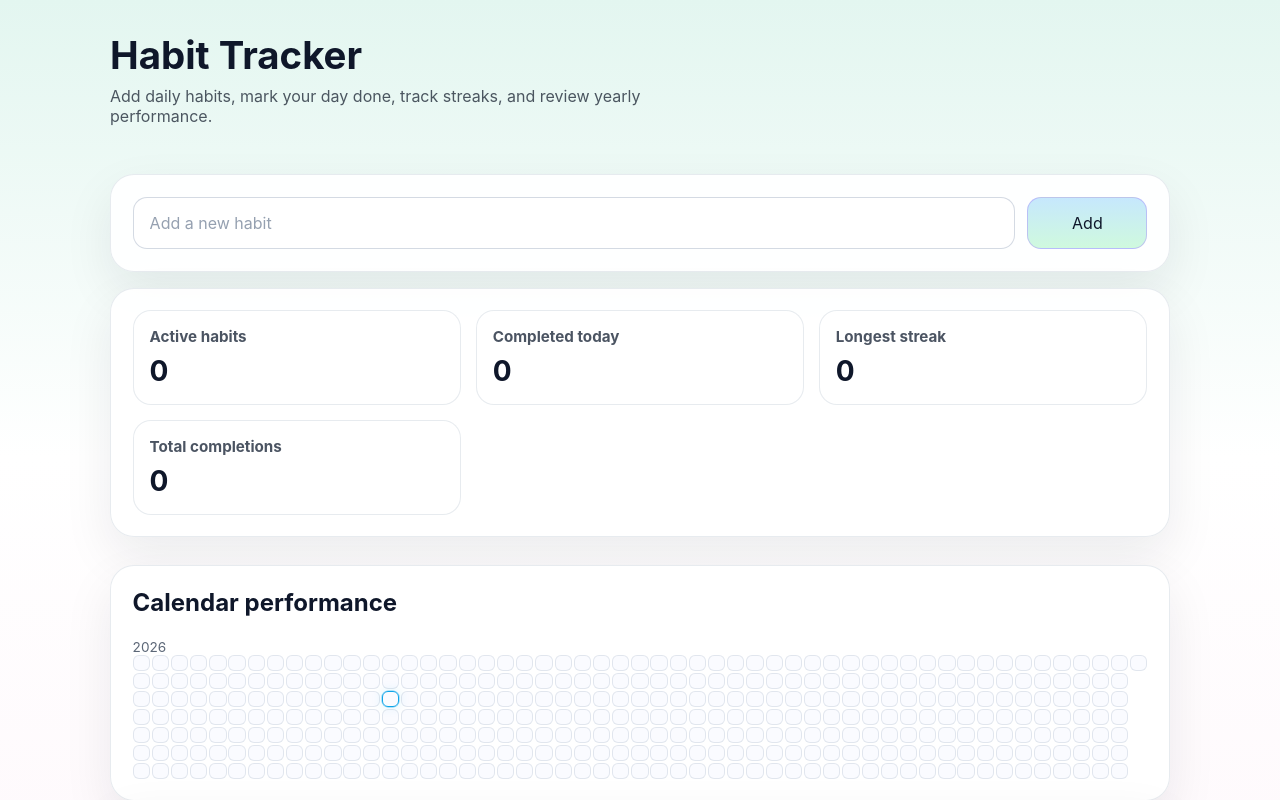
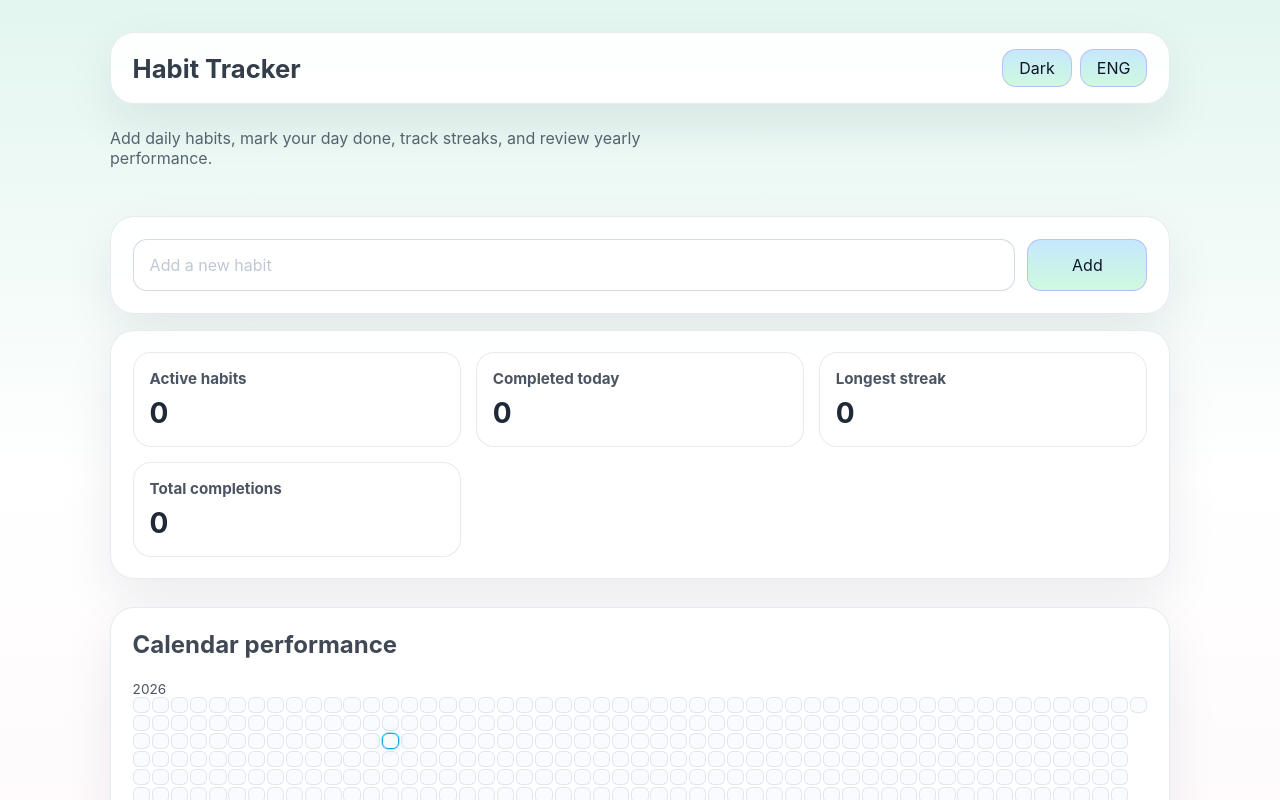
Before and after one commit to omERdem555/Habit-Tracking, a React (Vite) app: page / in a window 1280 px wide. Shown: the top 800 px of the page. Built offline with nearby package versions, Linux system fonts and the light colour scheme.

Commit message:
Karanlık aydınlık modu ve Türkçe İngilice dili Navbar üzerine eklendi

```diff
--- a/package.json
+++ b/package.json
@@ -9,8 +9,11 @@
     "preview": "vite preview"
   },
   "dependencies": {
+    "i18next": "^26.0.3",
+    "i18next-browser-languagedetector": "^8.2.1",
     "react": "^18.3.1",
-    "react-dom": "^18.3.1"
+    "react-dom": "^18.3.1",
+    "react-i18next": "^17.0.2"
   },
   "devDependencies": {
     "@types/react": "^18.3.5",
--- a/src/App.tsx
+++ b/src/App.tsx
@@ -1,4 +1,5 @@
 import { useEffect, useMemo, useReducer, useState } from 'react';
+import { useTranslation } from 'react-i18next';
 import { loadState, saveState, defaultState } from './lib/storage';
 import type { Action, AppState, Habit, Completion } from './types';
 
@@ -156,11 +157,13 @@ const buildYearSummaries = (
 };
 
 function App() {
+  const { t, i18n } = useTranslation();
   const [state, dispatch] = useReducer(reducer, defaultState);
   const [habitName, setHabitName] = useState('');
   const [editingId, setEditingId] = useState<string | null>(null);
   const [editingName, setEditingName] = useState('');
   const [selectedDay, setSelectedDay] = useState<string | null>(null);
+  const [theme, setTheme] = useState(() => localStorage.getItem('theme') || 'light');
 
   useEffect(() => {
     dispatch({ type: 'load', payload: loadState() });
@@ -169,6 +172,11 @@ function App() {
   useEffect(() => {
     saveState(state);
   }, [state]);
+
+  useEffect(() => {
+    localStorage.setItem('theme', theme);
+    document.body.setAttribute('data-theme', theme);
+  }, [theme]);
 
   const today = localDateString();
   const completionSet = useMemo(() => {
@@ -247,17 +255,37 @@ function App() {
     }
   };
 
-  const selectedDayItems = selectedDay
-    ? Array.from(new Map((completionsByDate[selectedDay] ?? []).map((item) => [item.habitId, item])).values())
-    : [];
+  const toggleTheme = () => {
+    setTheme(theme === 'light' ? 'dark' : 'light');
+  };
 
   return (
     <div className="app-shell">
+      <nav className="navbar">
+        <div className="navbar-content">
+          <h1 style={{ opacity: 0.9 }}>{t('title')}</h1>
+          <div className="navbar-buttons">
+            <button
+              type="button"
+              className="theme-button"
+              onClick={toggleTheme}
+            >
+              {theme === 'light' ? t('dark') : t('light')}
+            </button>
+            <button
+              type="button"
+              className="lang-button"
+              onClick={() => i18n.changeLanguage(i18n.language === 'en' ? 'tr' : 'en')}
+            >
+              {i18n.language === 'en' ? 'TR' : 'ENG'}
+            </button>
+          </div>
+        </div>
+      </nav>
       <header>
         <div>
-          <h1>Habit Tracker</h1>
-          <p style={{ opacity: 0.78, marginTop: 8, maxWidth: 540 }}>
-            Add daily habits, mark your day done, track streaks, and review yearly performance.
+          <p style={{ opacity: 0.9, marginTop: 8, maxWidth: 540, color: 'var(--text-secondary)' }}>
+            {t('subtitle')}
           </p>
         </div>
       </header>
@@ -267,37 +295,37 @@ function App() {
           <input
             value={habitName}
             onChange={(event) => setHabitName(event.target.value)}
-            placeholder="Add a new habit"
+            placeholder={t('addHabitPlaceholder')}
             aria-label="New habit name"
           />
           <button type="button" onClick={handleAddHabit}>
-            Add
+            {t('addButton')}
           </button>
         </div>
       </section>
 
       <section className="card habit-summary">
         <div className="summary-card">
-          <h3>Active habits</h3>
+          <h3>{t('activeHabits')}</h3>
           <p>{activeHabits.length}</p>
         </div>
         <div className="summary-card">
-          <h3>Completed today</h3>
+          <h3>{t('completedToday')}</h3>
           <p>{totalCompletedToday}</p>
         </div>
         <div className="summary-card">
-          <h3>Longest streak</h3>
+          <h3>{t('longestStreak')}</h3>
           <p>{stats.longestStreak}</p>
         </div>
         <div className="summary-card">
-          <h3>Total completions</h3>
+          <h3>{t('totalCompletions')}</h3>
           <p>{stats.totalCompletions}</p>
         </div>
       </section>
 
       {yearSummary.length > 0 && (
         <section className="card calendar-grid">
-          <h2>Calendar performance</h2>
+          <h2 style={{ opacity: 0.85 }}>{t('calendarPerformance')}</h2>
           {yearSummary.map((yearRow) => (
             <div key={yearRow.year} className="year-row">
               <div className="day-label">{yearRow.year}</div>
@@ -330,10 +358,10 @@ function App() {
       )}
 
       <section className="habits card">
-        <h2>Habits</h2>
+        <h2 style={{ opacity: 0.85 }}>{t('habits')}</h2>
         <div className="habit-list">
           {state.habits.length === 0 ? (
-            <p style={{ opacity: 0.75 }}>No habits yet. Add one to begin tracking.</p>
+            <p style={{ opacity: 0.9, color: 'var(--text-secondary)' }}>{t('noHabits')}</p>
           ) : (
             state.habits.map((habit) => {
               const completedToday = completionSet.has(`${habit.id}|${today}`);
@@ -345,12 +373,12 @@ function App() {
                     <div className="habit-label">
                       <span className="habit-color" style={{ background: habit.color }} />
                       <strong>{habit.name}</strong>
-                      {!habit.active && <span style={{ opacity: 0.6 }}>Archived</span>}
+                      {!habit.active && <span style={{ opacity: 0.6 }}>{t('archived')}</span>}
                     </div>
                     <div style={{ display: 'flex', gap: '1rem', flexWrap: 'wrap' }}>
-                      <span style={{ opacity: 0.8 }}>Streak: {streak}</span>
-                      <span style={{ opacity: 0.8 }}>Total: {total}</span>
-                      <span style={{ opacity: 0.8 }}>Last: {state.completions
+                      <span style={{ opacity: 0.8 }}>{t('streak')}: {streak}</span>
+                      <span style={{ opacity: 0.8 }}>{t('total')}: {total}</span>
+                      <span style={{ opacity: 0.8 }}>{t('last')}: {state.completions
                         .filter((item) => item.habitId === habit.id)
                         .map((item) => item.date)
                         .sort()
@@ -364,7 +392,7 @@ function App() {
                       disabled={!habit.active}
                       onClick={() => handleToggleToday(habit)}
                     >
-                      {completedToday ? 'Undo' : 'Mark'}
+                      {completedToday ? t('undo') : t('mark')}
                     </button>
                     <button
                       type="button"
@@ -373,10 +401,10 @@ function App() {
                         setEditingName(habit.name);
                       }}
                     >
-                      Rename
+                      {t('rename')}
                     </button>
                     <button type="button" onClick={() => dispatch({ type: 'toggleHabitActive', payload: { id: habit.id } })}>
-                      {habit.active ? 'Archive' : 'Activate'}
+                      {habit.active ? t('archive') : t('activate')}
                     </button>
                   </div>
                 </div>
@@ -390,15 +418,15 @@ function App() {
         <div className="modal-backdrop" onClick={() => setSelectedDay(null)}>
           <div className="modal" onClick={(event) => event.stopPropagation()}>
             <div className="modal-header">
-              <h3>{selectedDay} summary</h3>
+              <h3 style={{ opacity: 0.9 }}>{selectedDay} {t('summary')}</h3>
               <button type="button" onClick={() => setSelectedDay(null)}>
-                Close
+                {t('close')}
               </button>
             </div>
             <p style={{ opacity: 0.78, marginTop: '0.75rem' }}>
               {selectedDayItems.length > 0
-                ? `${selectedDayItems.length} habit${selectedDayItems.length !== 1 ? 's' : ''} completed.`
-                : 'No completed habits on this day.'}
+                ? `${selectedDayItems.length} ${selectedDayItems.length !== 1 ? t('habitsCompleted') : t('habitCompleted')}`
+                : t('noCompletedHabitsOnDay')}
             </p>
             <ul className="modal-list">
               {selectedDayItems.length > 0 ? (
@@ -407,13 +435,13 @@ function App() {
                   return (
                     <li key={`${item.habitId}-${item.date}`}>
                       <span>
-                        <strong style={{ color: habit?.color ?? '#fff' }}>{habit?.name ?? 'Unknown habit'}</strong>
+                        <strong style={{ color: habit?.color ?? '#fff' }}>{habit?.name ?? t('unknownHabit')}</strong>
                       </span>
                     </li>
                   );
                 })
               ) : (
-                <li style={{ opacity: 0.75 }}>No completed habits.</li>
+                <li style={{ opacity: 0.75 }}>{t('noCompletedHabits')}</li>
               )}
             </ul>
           </div>
@@ -424,9 +452,9 @@ function App() {
         <div className="modal-backdrop" onClick={() => setEditingId(null)}>
           <div className="modal" onClick={(event) => event.stopPropagation()}>
             <div className="modal-header">
-              <h3>Rename habit</h3>
+              <h3 style={{ opacity: 0.9 }}>{t('renameHabit')}</h3>
               <button type="button" onClick={() => setEditingId(null)}>
-                Close
+                {t('close')}
               </button>
             </div>
             <div style={{ marginTop: '1rem' }}>
@@ -434,7 +462,7 @@ function App() {
                 value={editingName}
                 onChange={(event) => setEditingName(event.target.value)}
                 style={{ width: '100%', padding: '0.95rem 1rem', borderRadius: '14px', border: '1px solid rgba(255,255,255,0.12)', background: 'rgba(16,20,33,0.9)', color: '#f5f7fb' }}
-                placeholder="Habit name"
+                placeholder={t('habitNamePlaceholder')}
               />
               <button
                 type="button"
@@ -446,7 +474,7 @@ function App() {
                   }
                 }}
               >
-                Save
+                {t('save')}
               </button>
             </div>
           </div>
--- /dev/null
+++ b/src/i18n/config.ts
@@ -0,0 +1,30 @@
+import i18n from 'i18next';
+import { initReactI18next } from 'react-i18next';
+import LanguageDetector from 'i18next-browser-languagedetector';
+
+import en from './en.json';
+import tr from './tr.json';
+
+const resources = {
+  en: {
+    translation: en.app,
+  },
+  tr: {
+    translation: tr.app,
+  },
+};
+
+i18n
+  .use(LanguageDetector)
+  .use(initReactI18next)
+  .init({
+    resources,
+    fallbackLng: 'en',
+    debug: false,
+
+    interpolation: {
+      escapeValue: false, // React already does escaping
+    },
+  });
+
+export default i18n;
--- /dev/null
+++ b/src/i18n/en.json
@@ -0,0 +1,35 @@
+{
+  "app": {
+    "title": "Habit Tracker",
+    "subtitle": "Add daily habits, mark your day done, track streaks, and review yearly performance.",
+    "addHabitPlaceholder": "Add a new habit",
+    "addButton": "Add",
+    "activeHabits": "Active habits",
+    "completedToday": "Completed today",
+    "longestStreak": "Longest streak",
+    "totalCompletions": "Total completions",
+    "calendarPerformance": "Calendar performance",
+    "habits": "Habits",
+    "noHabits": "No habits yet. Add one to begin tracking.",
+    "streak": "Streak",
+    "total": "Total",
+    "last": "Last",
+    "undo": "Undo",
+    "mark": "Mark",
+    "rename": "Rename",
+    "archive": "Archive",
+    "activate": "Activate",
+    "summary": "summary",
+    "close": "Close",
+    "habitCompleted": "habit completed.",
+    "habitsCompleted": "habits completed.",
+    "noCompletedHabitsOnDay": "No completed habits on this day.",
+    "unknownHabit": "Unknown habit",
+    "noCompletedHabits": "No completed habits.",
+    "renameHabit": "Rename habit",
+    "habitNamePlaceholder": "Habit name",
+    "save": "Save",
+    "light": "Light",
+    "dark": "Dark"
+  }
+}
--- /dev/null
+++ b/src/i18n/tr.json
@@ -0,0 +1,36 @@
+{
+  "app": {
+    "title": "Alışkanlık Takip",
+    "subtitle": "Günlük alışkanlıklarınızı ekleyin, gününüzü tamamladığınız yerleri işaretleyin, başarı serilerinizi takip edin ve yıllık performansınızı değerlendirin.",
+    "addHabitPlaceholder": "Yeni bir alışkanlık ekle",
+    "addButton": "Ekle",
+    "activeHabits": "Mevcut Alışkanlıklar",
+    "completedToday": "Bugün Tamamlanan",
+    "longestStreak": "En Uzun Seri",
+    "totalCompletions": "Toplam Yapılan Alışkanlık",
+    "calendarPerformance": "Takvim",
+    "habits": "Alışkanlıklar",
+    "noHabits": "Henüz alışkanlık yok. Takip etmeye başlamak için bir tane ekleyin.",
+    "streak": "Seri",
+    "total": "Toplam",
+    "last": "Son",
+    "undo": "Geri Al",
+    "mark": "İşaretle",
+    "rename": "Yeniden Adlandır",
+    "archive": "Arşivle",
+    "activate": "Etkinleştir",
+    "summary": "özet",
+    "close": "Kapat",
+    "habitCompleted": "alışkanlık tamamlandı.",
+    "habitsCompleted": "alışkanlıklar tamamlandı.",
+    "noCompletedHabitsOnDay": "Bu günde tamamlanan alışkanlık yok.",
+    "unknownHabit": "Bilinmeyen alışkanlık",
+    "noCompletedHabits": "Tamamlanan alışkanlık yok.",
+    "renameHabit": "Alışkanlığı yeniden adlandır",
+    "habitNamePlaceholder": "Alışkanlık adı",
+    "save": "Kaydet",
+    "archived": "Arşivlendi",
+    "light": "Aydınlık",
+    "dark": "Karanlık"
+  }
+}
--- a/src/main.tsx
+++ b/src/main.tsx
@@ -2,6 +2,7 @@ import React from 'react';
 import ReactDOM from 'react-dom/client';
 import App from './App';
 import './styles.css';
+import './i18n/config';
 
 ReactDOM.createRoot(document.getElementById('root')!).render(
   <React.StrictMode>
--- a/src/styles.css
+++ b/src/styles.css
@@ -1,8 +1,40 @@
 :root {
+  --bg-primary: #f3faf5;
+  --bg-secondary: linear-gradient(180deg, #e3f6f0 0%, #ffffff 45%, #fef7fb 100%);
+  --text-primary: #1f2937;
+  --text-secondary: rgba(30, 41, 59, 0.8);
+  --button-text: #0f172a;
+  --card-bg: rgba(255, 255, 255, 0.92);
+  --card-border: rgba(148, 163, 184, 0.22);
+  --input-bg: rgba(255, 255, 255, 0.9);
+  --button-bg: rgba(255, 255, 255, 0.9);
+  --modal-bg: rgba(255, 255, 255, 0.96);
+  --habit-row-bg: rgba(249, 250, 251, 0.95);
+  --summary-bg: rgba(255, 255, 255, 0.95);
+  --day-bg: rgba(255, 255, 255, 0.55);
+  --navbar-bg: rgba(255, 255, 255, 0.92);
   color-scheme: light;
-  background: #f3faf5;
-  color: #1f2937;
+  background: var(--bg-primary);
+  color: var(--text-primary);
   font-family: Inter, system-ui, -apple-system, BlinkMacSystemFont, 'Segoe UI', sans-serif;
+}
+
+[data-theme="dark"] {
+  --bg-primary: #050a14;
+  --bg-secondary: linear-gradient(180deg, #0a0f1c 0%, #050a14 45%, #0f0a2a 100%);
+  --text-primary: #cbd5e1;
+  --text-secondary: #94a3b8;
+  --button-text: #ffffff;
+  --card-bg: rgba(10, 15, 28, 0.95);
+  --card-border: rgba(30, 41, 59, 0.4);
+  --input-bg: rgba(10, 15, 28, 0.9);
+  --button-bg: rgba(10, 15, 28, 0.9);
+  --modal-bg: rgba(10, 15, 28, 0.98);
+  --habit-row-bg: rgba(15, 23, 42, 0.95);
+  --summary-bg: rgba(10, 15, 28, 0.95);
+  --day-bg: rgba(10, 15, 28, 0.7);
+  --navbar-bg: rgba(10, 15, 28, 0.95);
+  color-scheme: dark;
 }
 
 * {
@@ -12,7 +44,7 @@
 body {
   margin: 0;
   min-height: 100vh;
-  background: linear-gradient(180deg, #e3f6f0 0%, #ffffff 45%, #fef7fb 100%);
+  background: var(--bg-secondary);
 }
 
 button,
@@ -39,15 +71,73 @@ header {
   margin-bottom: 2rem;
 }
 
+.navbar {
+  background: var(--navbar-bg);
+  border: 1px solid rgba(148, 163, 184, 0.22);
+  border-radius: 24px;
+  padding: 1rem 1.35rem;
+  margin-bottom: 1rem;
+  box-shadow: 0 20px 50px rgba(15, 23, 42, 0.08);
+}
+
+.navbar-content {
+  display: flex;
+  justify-content: space-between;
+  align-items: center;
+  width: 100%;
+}
+
+.navbar-buttons {
+  display: flex;
+  gap: 0.5rem;
+}
+
+.navbar h1 {
+  margin: 0;
+  font-size: clamp(1.5rem, 2vw, 2rem);
+  color: var(--text-primary);
+}
+
+.theme-button {
+  padding: 0.5rem 1rem;
+  border-radius: 14px;
+  border: 1px solid rgba(167, 139, 250, 0.45);
+  background: linear-gradient(180deg, rgba(174, 222, 252, 0.7), rgba(187, 247, 208, 0.7));
+  color: var(--button-text);
+  cursor: pointer;
+  transition: transform 0.2s ease, background-color 0.2s ease;
+  font-size: 1rem;
+}
+
+.theme-button:hover {
+  transform: translateY(-1px);
+  background-color: rgba(167, 139, 250, 0.35);
+}
+
+.lang-button {
+  padding: 0.5rem 1rem;
+  border-radius: 14px;
+  border: 1px solid rgba(167, 139, 250, 0.45);
+  background: linear-gradient(180deg, rgba(174, 222, 252, 0.7), rgba(187, 247, 208, 0.7));
+  color: var(--button-text);
+  cursor: pointer;
+  transition: transform 0.2s ease, background-color 0.2s ease;
+}
+
+.lang-button:hover {
+  transform: translateY(-1px);
+  background-color: rgba(167, 139, 250, 0.35);
+}
+
 header h1 {
   margin: 0;
   font-size: clamp(2rem, 3vw, 3rem);
-  color: #0f172a;
+  color: var(--text-primary);
 }
 
 .card {
-  background: rgba(255, 255, 255, 0.92);
-  border: 1px solid rgba(148, 163, 184, 0.22);
+  background: var(--card-bg);
+  border: 1px solid var(--card-border);
   border-radius: 24px;
   padding: 1.35rem;
   box-shadow: 0 20px 50px rgba(15, 23, 42, 0.08);
@@ -65,18 +155,18 @@ header h1 {
   padding: 0.95rem 1rem;
   border-radius: 14px;
   border: 1px solid rgba(148, 163, 184, 0.4);
-  background: rgba(255, 255, 255, 0.9);
-  color: #0f172a;
+  background: var(--input-bg);
+  color: var(--text-primary);
 }
 
 .form-row input::placeholder {
-  color: rgba(113, 128, 150, 0.75);
+  color: rgba(148, 163, 184, 0.6);
 }
 
 .form-row button {
   border-color: rgba(167, 139, 250, 0.45);
   background: linear-gradient(180deg, rgba(174, 222, 252, 0.7), rgba(187, 247, 208, 0.7));
-  color: #0f172a;
+  color: var(--button-text);
   transition: transform 0.2s ease, background-color 0.2s ease;
 }
 
@@ -98,7 +188,7 @@ header h1 {
   align-items: center;
   padding: 1rem 1.1rem;
   border-radius: 20px;
-  background: rgba(249, 250, 251, 0.95);
+  background: var(--habit-row-bg);
   border: 1px solid rgba(148, 163, 184, 0.24);
 }
 
@@ -131,8 +221,8 @@ header h1 {
   border: none;
   border-radius: 14px;
   padding: 0.7rem 0.9rem;
-  background: rgba(249, 250, 251, 0.9);
-  color: #0f172a;
+  background: var(--button-bg);
+  color: var(--text-primary);
   border: 1px solid rgba(148, 163, 184, 0.3);
   transition: transform 0.2s ease, background-color 0.2s ease;
 }
@@ -162,21 +252,21 @@ header h1 {
 .summary-card {
   padding: 1rem;
   border-radius: 18px;
-  background: rgba(255, 255, 255, 0.95);
+  background: var(--summary-bg);
   border: 1px solid rgba(148, 163, 184, 0.22);
 }
 
 .summary-card h3 {
   margin: 0 0 0.5rem;
   font-size: 0.95rem;
-  color: rgba(30, 41, 59, 0.8);
+  color: var(--text-secondary);
 }
 
 .summary-card p {
   margin: 0;
   font-size: 1.75rem;
   font-weight: 700;
-  color: #0f172a;
+  color: var(--text-primary);
 }
 
 .calendar-grid {
@@ -185,7 +275,7 @@ header h1 {
 
 .calendar-grid h2 {
   margin-top: 0;
-  color: #0f172a;
+  color: var(--text-primary);
 }
 
 .year-row {
@@ -204,7 +294,7 @@ header h1 {
   min-width: 16px;
   min-height: 16px;
   border-radius: 6px;
-  background: rgba(255, 255, 255, 0.55);
+  background: var(--day-bg);
   border: 1px solid rgba(148, 163, 184, 0.24);
   position: relative;
   transition: transform 0.2s ease, border-color 0.2s ease, box-shadow 0.2s ease;
@@ -223,7 +313,7 @@ header h1 {
 
 .day-label {
   margin-top: 0.65rem;
-  color: rgba(51, 65, 85, 0.8);
+  color: var(--text-secondary);
   font-size: 0.85rem;
 }
 
@@ -241,7 +331,7 @@ header h1 {
   width: min(100%, 520px);
   max-height: 90vh;
   overflow-y: auto;
-  background: rgba(255, 255, 255, 0.96);
+  background: var(--modal-bg);
   border: 1px solid rgba(148, 163, 184, 0.26);
   border-radius: 24px;
   padding: 1.6rem;
@@ -256,7 +346,7 @@ header h1 {
 
 .modal-header h3 {
   margin: 0;
-  color: #0f172a;
+  color: var(--text-primary);
 }
 
 .modal-list {
@@ -283,6 +373,20 @@ header h1 {
 @media (max-width: 768px) {
   .app-shell {
     padding: 1rem 0.75rem 2rem;
+  }
+
+  .navbar {
+    padding: 0.75rem 1rem;
+  }
+
+  .navbar h1 {
+    font-size: 1.5rem;
+  }
+
+  .lang-button,
+  .theme-button {
+    padding: 0.4rem 0.8rem;
+    font-size: 0.9rem;
   }
 
   header {
```
Also changed, not shown: 1 other file (tests, documents, lock files or other folders).
